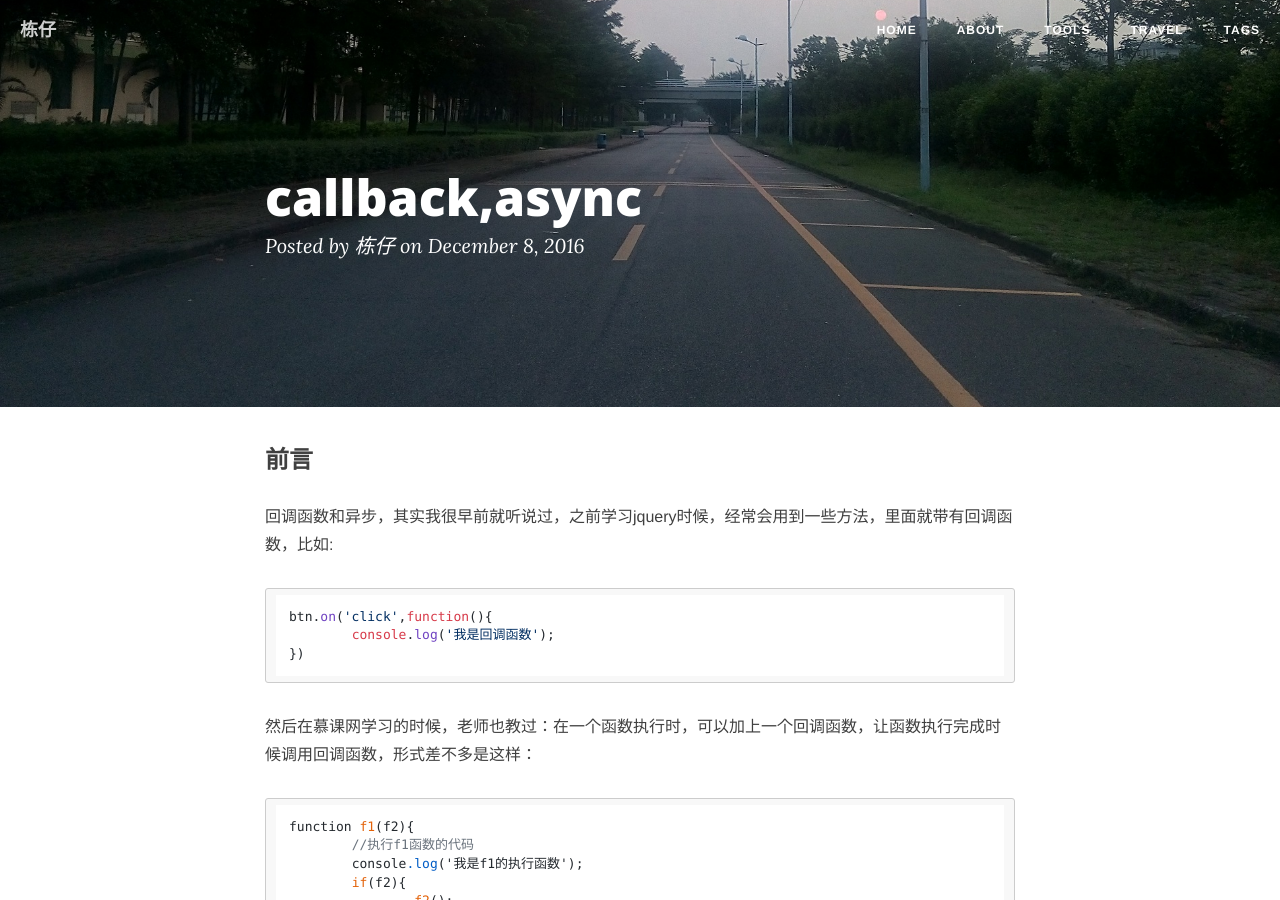
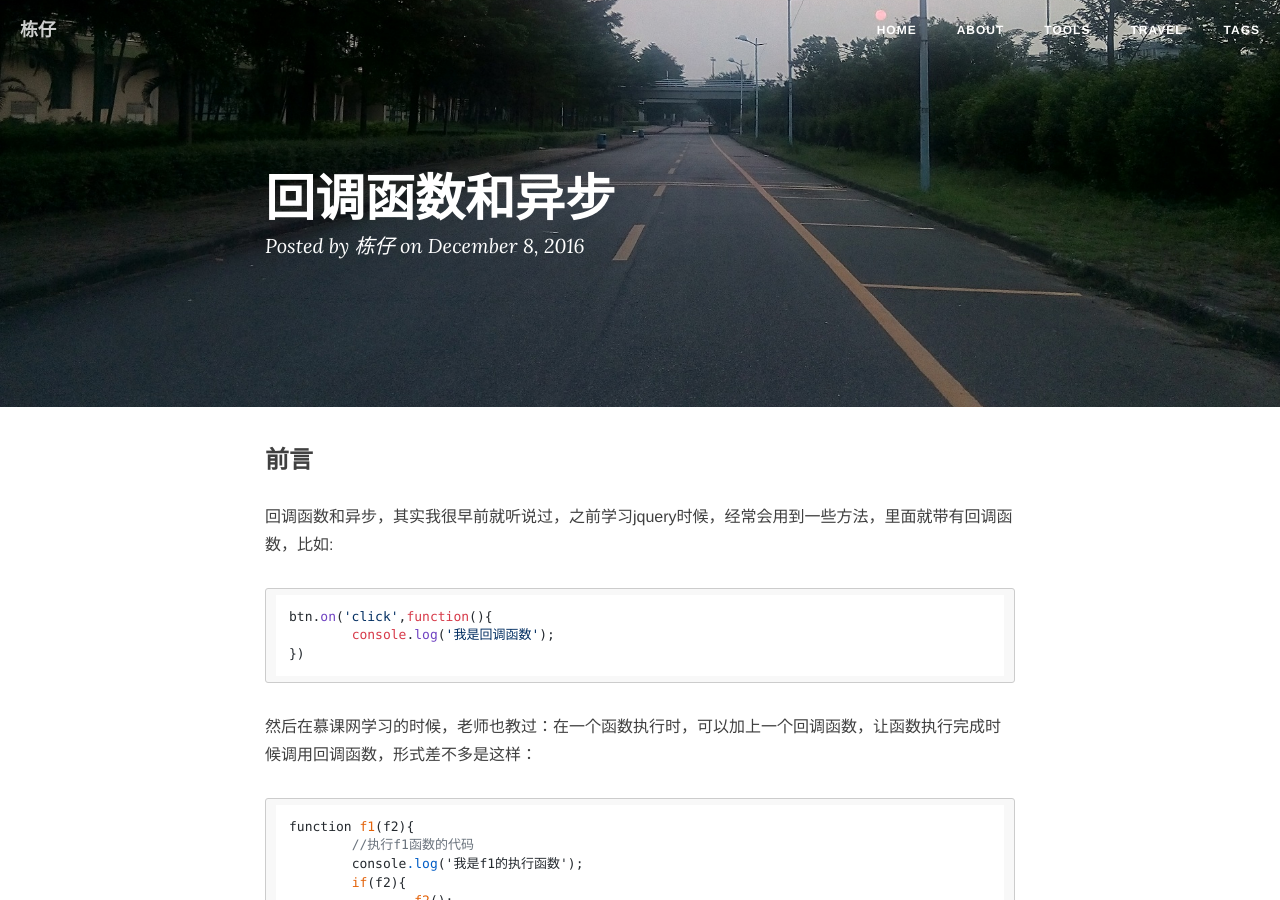
Before and after one commit to lo56ve/lo56ve.github.io, a Jekyll site: the page built from _posts/2016-12-08-callback&async.md, in a window 1280 px wide and 900 px high. Built offline with Jekyll 4.4.1, drawn with Linux system fonts in a browser that asks for light colours; nearby versions of some CDN libraries; comment, search, counter and statistics services are not loaded.

Commit message:
博文修改

```diff
--- a/_posts/2016-12-08-callback&async.md
+++ b/_posts/2016-12-08-callback&async.md
@@ -1,6 +1,6 @@
 ---
 layout: post
-title: callback,async
+title: 回调函数和异步
 categories: [blog ]
 tags: [ ]
 description: js理解回调函数和异步
```
